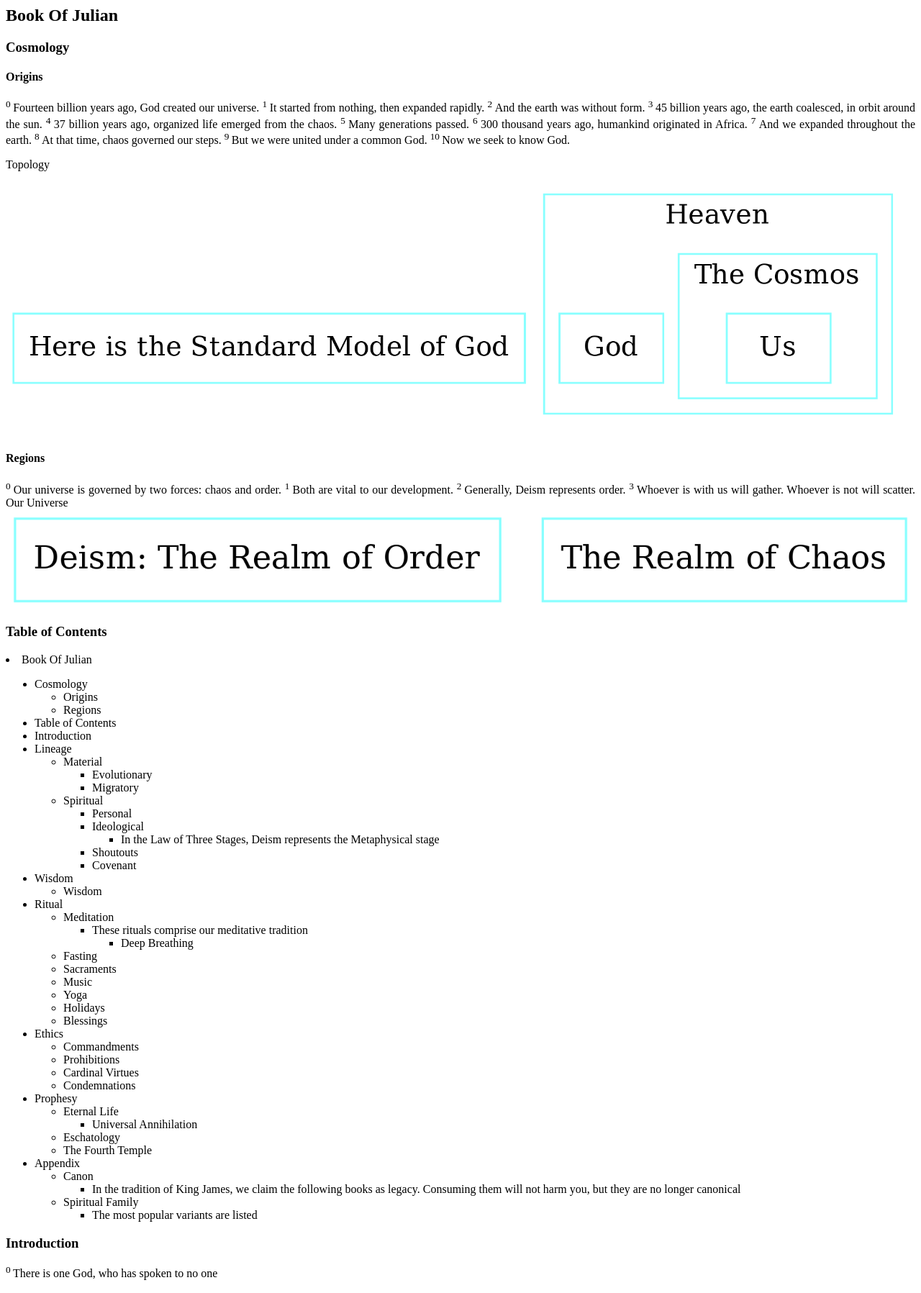
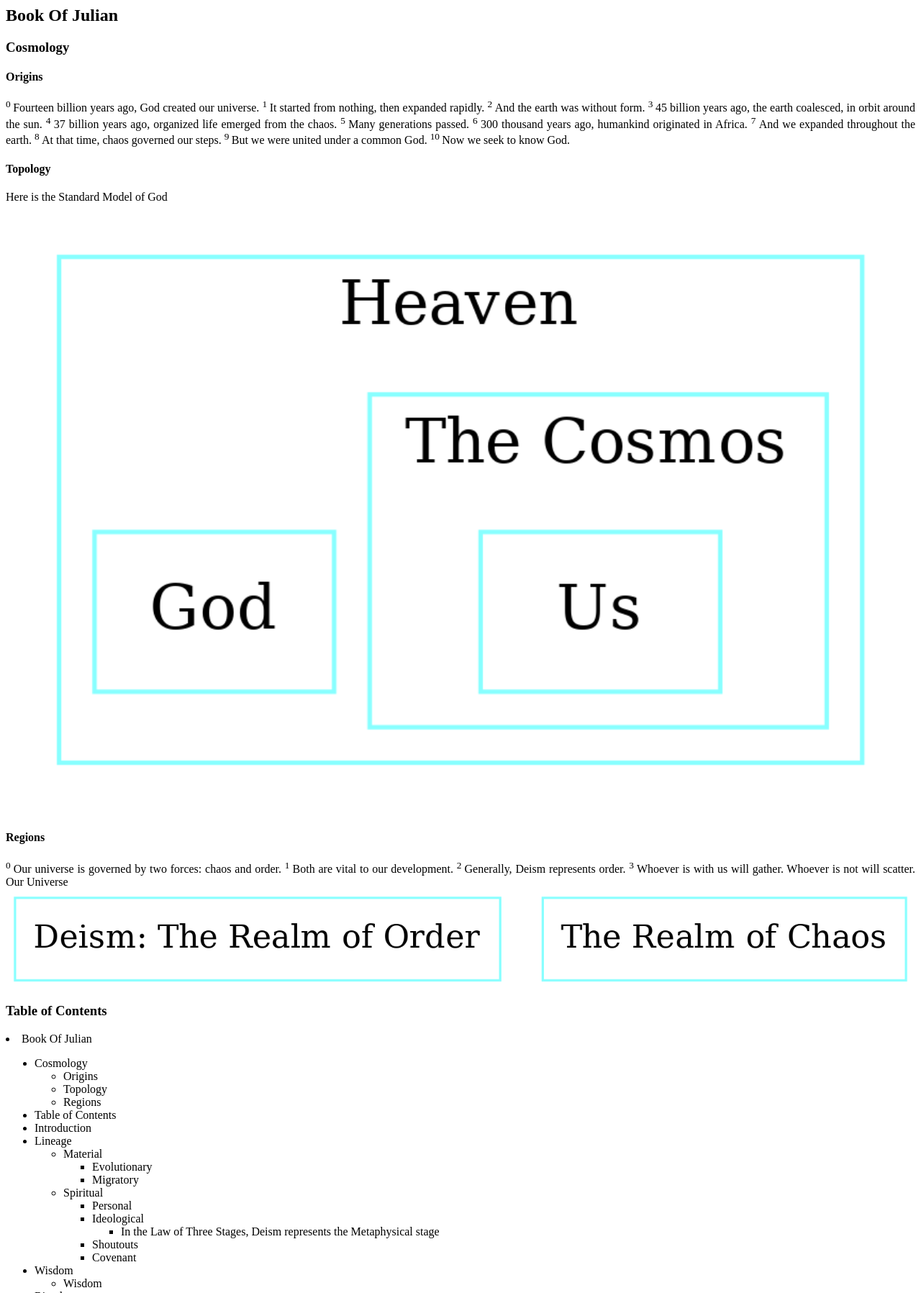
Before and after one commit to julianfl0w/Deism, a plain HTML site: page ABSA.html in a window 1280 px wide. Shown: the top 1797 px of the page at 72% size. Drawn offline with Linux system fonts and the light colour scheme.

Commit message:
topology fix

```diff
--- a/ABSA.html
+++ b/ABSA.html
@@ -65,9 +65,16 @@
    </sup>
    Now we seek to know God.
   </p>
-  Topology
-  <br/>
-  <img src="graphs/Topology.png" width="100%"/>
+  <h4>
+   <a name="Topology">
+    Topology
+   </a>
+  </h4>
+  <p align="justify">
+   Here is the Standard Model of God
+   <br/>
+   <img src="graphs/Here_is_the_Standard_Model_of_God.png" width="100%"/>
+  </p>
   <h4>
    <a name="Regions">
     Regions
@@ -109,6 +116,11 @@ Our Universe
      <ul>
       <li>
        Origins
+       <ul>
+       </ul>
+      </li>
+      <li>
+       Topology
        <ul>
        </ul>
       </li>
```
Also changed, not shown: README.md, graphs/Here_is_the_Standard_Model_of_God.png (added), 2 other files.
